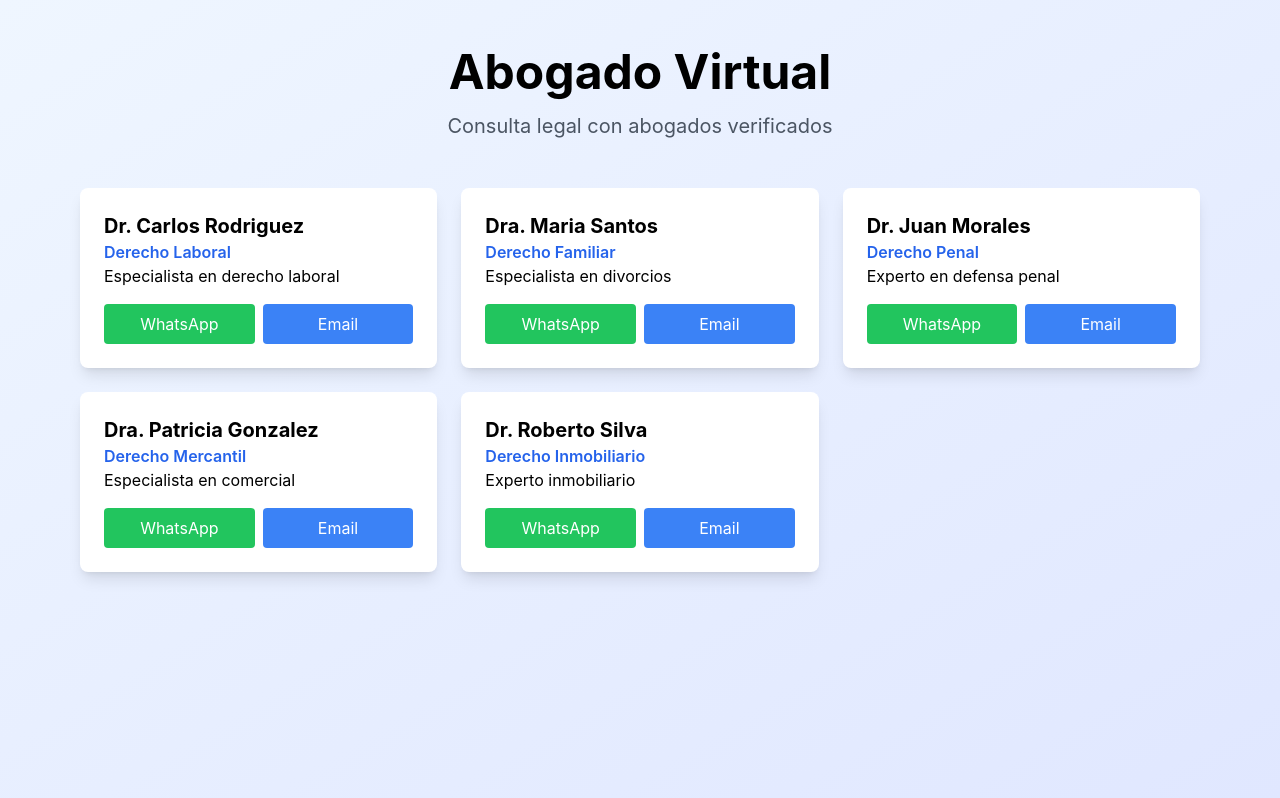
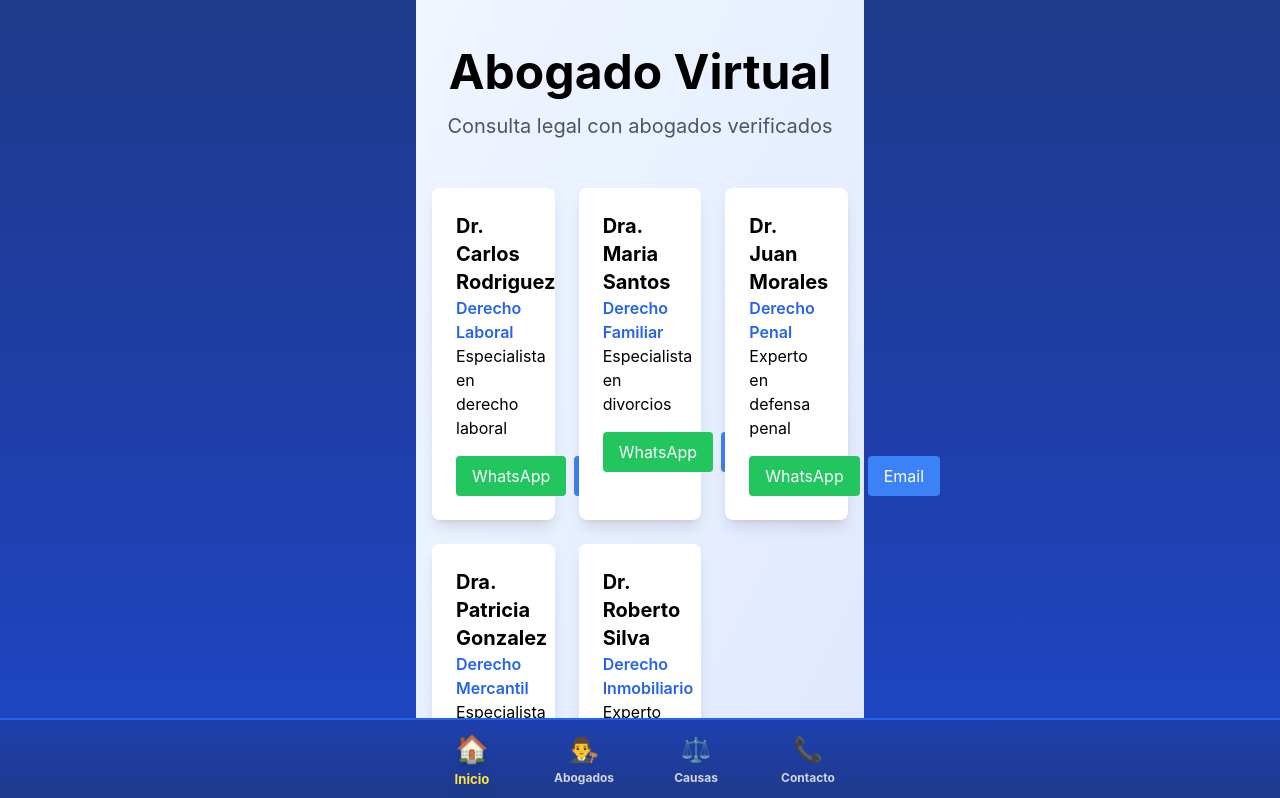
Before and after one commit to gonzaloraknarok88/abogado-virtual, a Next.js app: page / in a window 1280 px wide. Shown: the top 798 px of the page. Built offline with nearby package versions, Linux system fonts and the light colour scheme.

Commit message:
Update layout with Navigation and blue gradient background
Added a Navigation component and updated body styling.

```diff
--- a/app/layout.tsx
+++ b/app/layout.tsx
@@ -1,5 +1,6 @@
 import type { Metadata } from 'next';
 import './globals.css';
+import Navigation from './components/Navigation';
 
 export const metadata: Metadata = {
   title: 'Abogado Virtual',
@@ -13,7 +14,14 @@ export default function RootLayout({
 }) {
   return (
     <html lang="es">
-      <body>{children}</body>
+      <body className="bg-gradient-to-b from-blue-900 via-blue-800 to-blue-700 min-h-screen">
+        <div className="max-w-md mx-auto bg-gradient-to-b from-blue-900 to-blue-800 min-h-screen relative">
+          <div className="pb-24">
+            {children}
+          </div>
+          <Navigation />
+        </div>
+      </body>
     </html>
   );
 }
```
